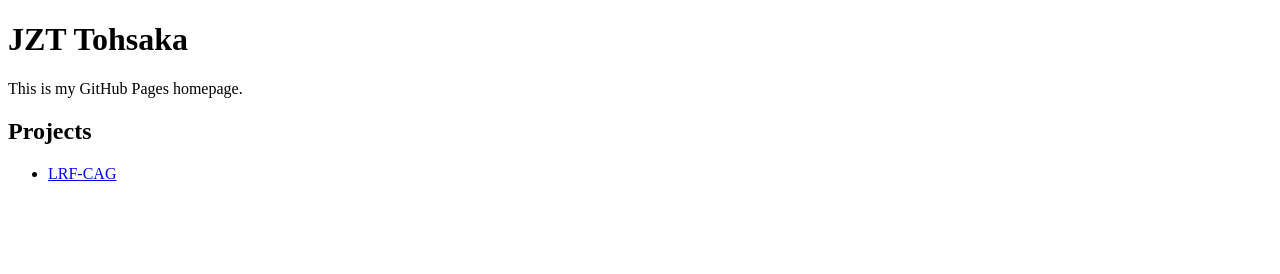
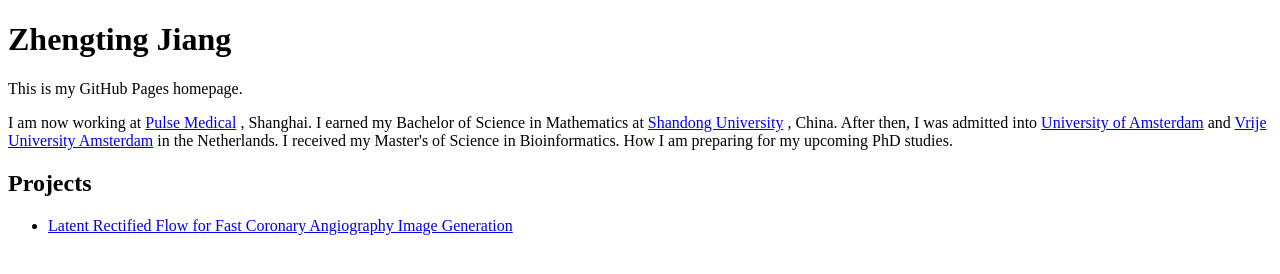
Before and after one commit to jzt-tohsaka60/jzt-tohsaka60.github.io, a plain HTML site: page index.html in a window 1280 px wide. Drawn offline with Linux system fonts and the light colour scheme.

Commit message:
Update index.html

```diff
--- a/index.html
+++ b/index.html
@@ -2,17 +2,29 @@
 <html lang="en">
 <head>
   <meta charset="UTF-8">
-  <title>JZT Tohsaka</title>
+  <title>Zhengting Jiang</title>
 </head>
 <body>
-  <h1>JZT Tohsaka</h1>
+  <h1>Zhengting Jiang</h1>
   <p>This is my GitHub Pages homepage.</p>
+  <p>
+  I am now working at
+  <a href="https://en.pulse-imaging.com/" target="_blank">Pulse Medical</a>
+  , Shanghai. I earned my Bachelor of Science in Mathematics at
+  <a href="https://www.en.sdu.edu.cn/" target="_blank">Shandong University</a>
+  , China. After then, I was admitted into
+  <a href="https://www.uva.nl/en" target="_blank">University of Amsterdam</a>
+   and
+  <a href="https://vu.nl/en" target="_blank">Vrije University Amsterdam</a>
+   in the Netherlands. I received my Master's of Science in Bioinformatics. How I am preparing for my upcoming PhD studies.
+  </p>
+
 
   <h2>Projects</h2>
   <ul>
     <li>
       <a href="https://jzt-tohsaka60.github.io/lrf-cag/">
-        LRF-CAG
+        Latent Rectified Flow for Fast Coronary Angiography Image Generation
       </a>
     </li>
   </ul>
```
